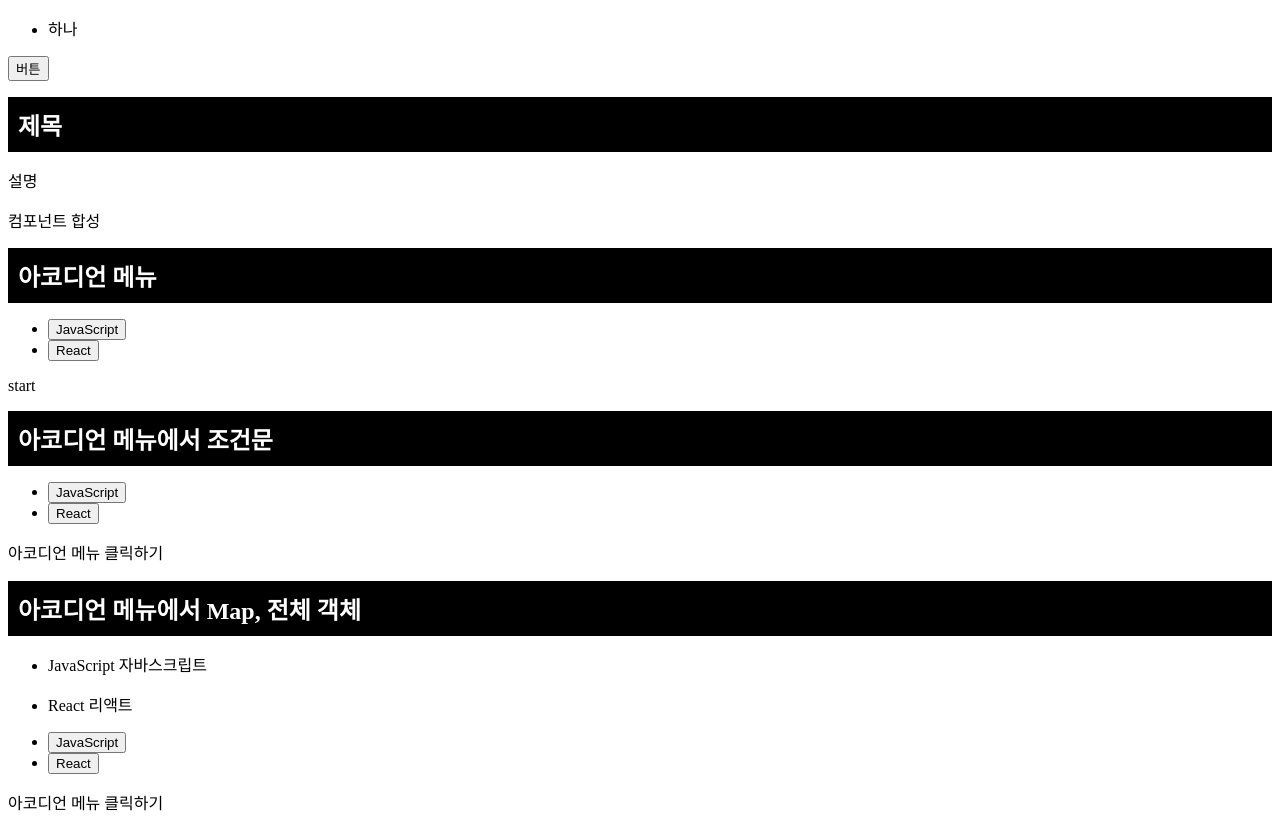
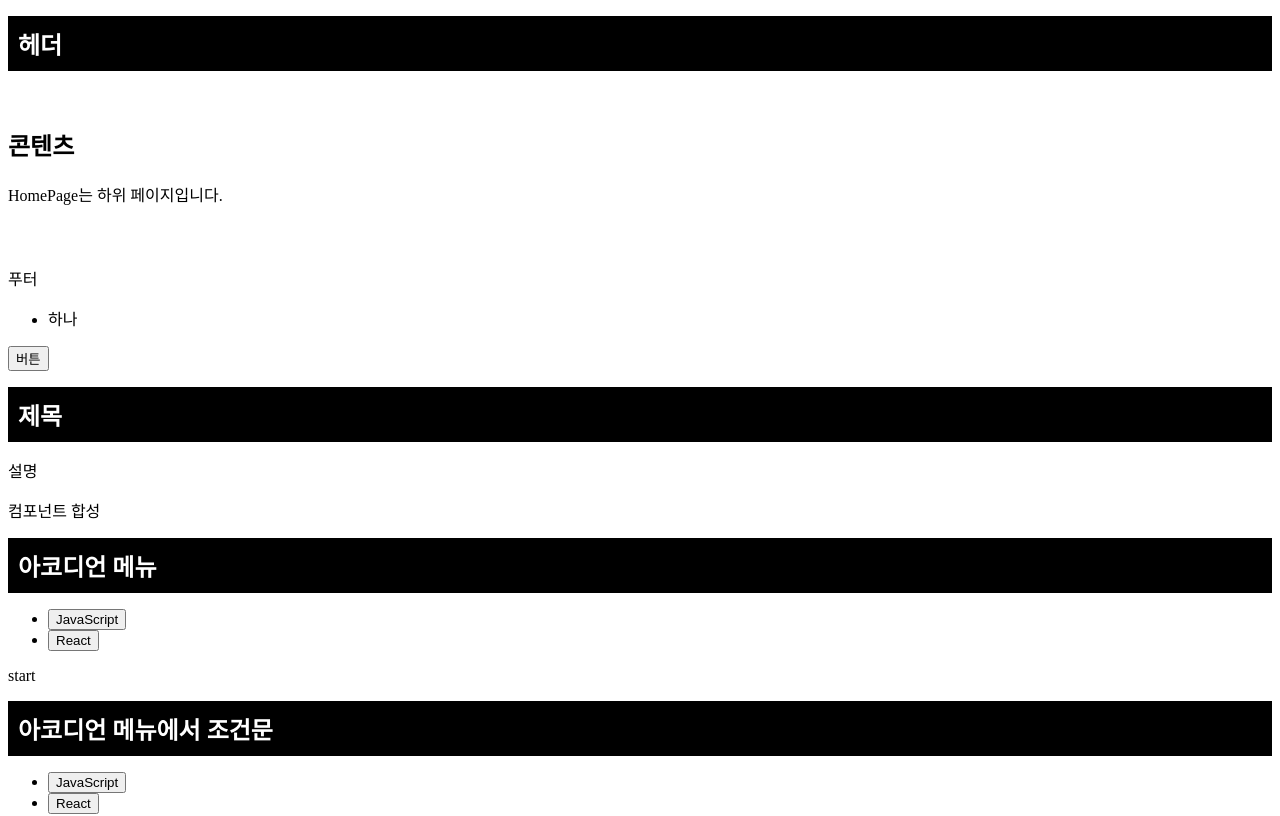
Before and after one commit to wangkodok/react-toy, a React (Vite) app: page /test-page/page in a window 1280 px wide. Shown: the top 816 px of the page. Built offline with nearby package versions, Linux system fonts and the light colour scheme.

Commit message:
React Router 공부 및 연습

```diff
--- a/src/App.jsx
+++ b/src/App.jsx
@@ -1,3 +1,4 @@
+import MainPage from "./MainPage/MainRouter";
 import Button from "./Button";
 import Props from "./Props";
 import PropsChildren from "./PropsChildren";
@@ -35,6 +36,7 @@ import ReduxStudy from "./reduxStoreStudy/ReduxStudy";
 export default function App() {
   return (
     <div>
+      <MainPage />
       <Button />
       <Props />
       <PropsChildren />
--- /dev/null
+++ b/src/MainPage/ErrorPage.jsx
@@ -0,0 +1,3 @@
+export default function ErrorPage() {
+  return <div>Error 404</div>;
+}
--- /dev/null
+++ b/src/MainPage/HomePage.jsx
@@ -0,0 +1,3 @@
+export default function HomePage() {
+  return <div>HomePage는 하위 페이지입니다.</div>;
+}
--- /dev/null
+++ b/src/MainPage/MainRouter.jsx
@@ -0,0 +1,43 @@
+import { createBrowserRouter, RouterProvider } from "react-router-dom";
+
+import RootPage from "./RootPage";
+import ErrorPage from "./ErrorPage";
+import HomePage from "./HomePage";
+
+const router = createBrowserRouter([
+  {
+    // 상위 페이지
+    path: "/home",
+    element: <RootPage />,
+    errorElement: <ErrorPage />,
+    // children는 하위 페이지
+    children: [
+      {
+        path: "page",
+        element: <HomePage />,
+      },
+      {
+        path: "test",
+        element: <div>test</div>,
+      },
+      {
+        path: "test/:testId",
+        element: <div>testId</div>,
+      },
+    ],
+  },
+  {
+    path: "/test-page",
+    element: <RootPage />,
+    children: [
+      {
+        path: "page",
+        element: <HomePage />,
+      },
+    ],
+  },
+]);
+
+export default function MainRouter() {
+  return <RouterProvider router={router} />;
+}
--- /dev/null
+++ b/src/MainPage/RootPage.jsx
@@ -0,0 +1,24 @@
+import { Outlet } from "react-router-dom";
+import styled from "styled-components";
+
+const Wrapper = styled.div``;
+
+export default function RootPage() {
+  return (
+    <Wrapper>
+      <div className="container main-container">
+        <header className="header">
+          <h1>헤더</h1>
+        </header>
+        <main className="main main-content">
+          <section className="sec-content code-content">
+            <h2>콘텐츠</h2>
+            {/* 하위 페이지를 렌더링하려면 상위 페이지에서 Outlet 사용하기 */}
+            <Outlet></Outlet>
+          </section>
+        </main>
+        <footer className="footer">푸터</footer>
+      </div>
+    </Wrapper>
+  );
+}
```
